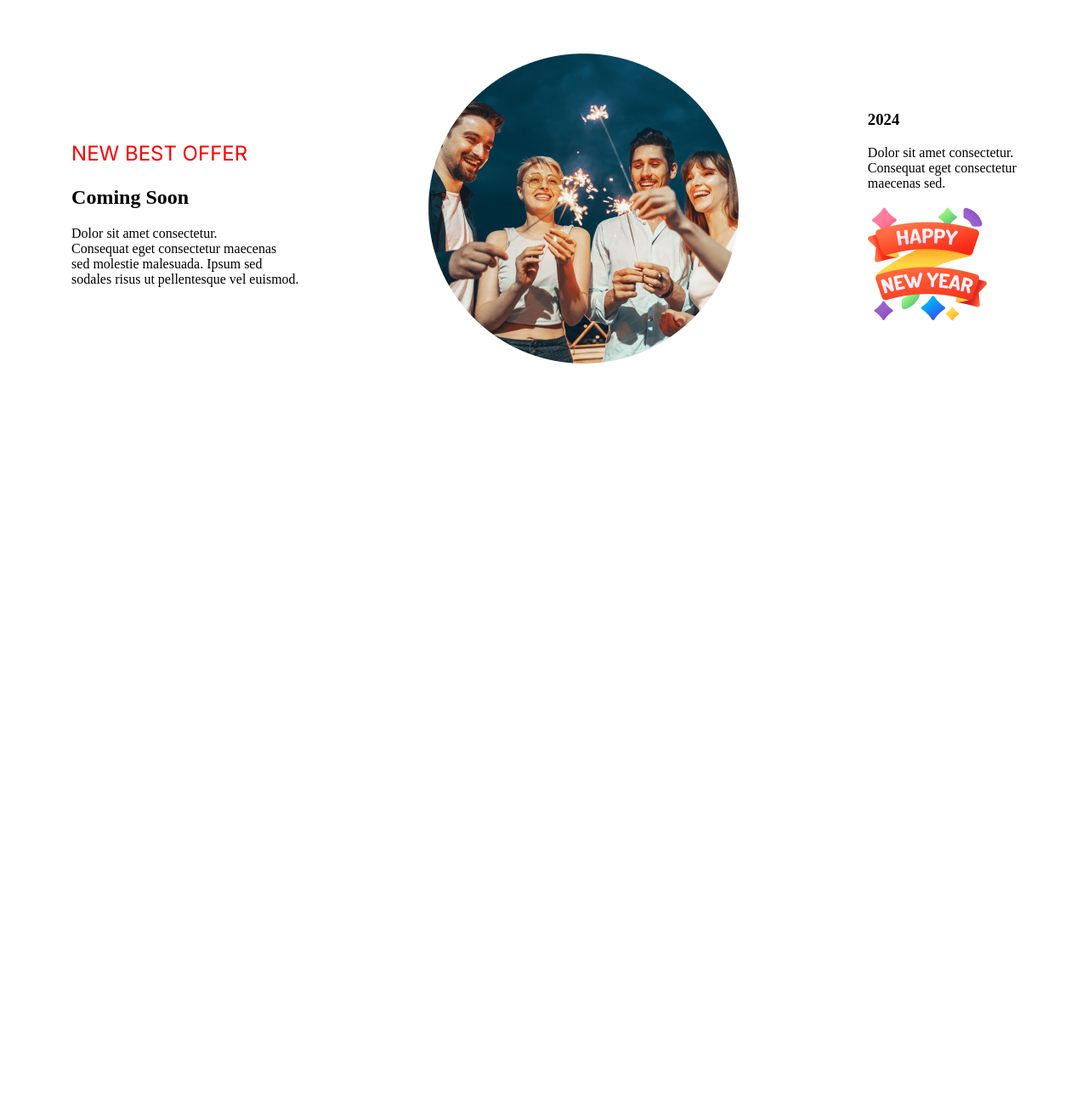
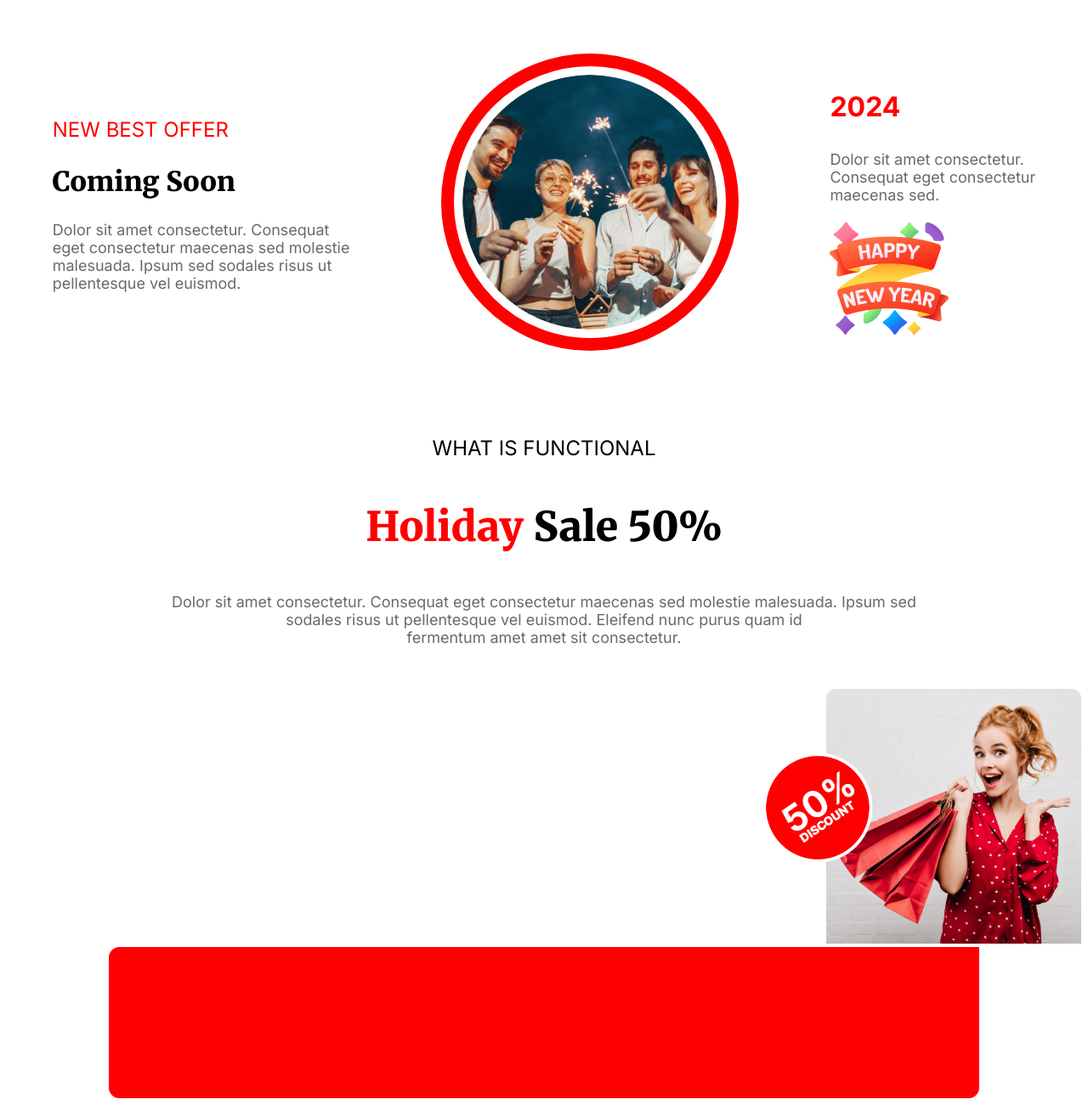
Before and after one commit to codeesh/_New_Year_New_Mission, a plain HTML site: page index.html in a window 1280 px wide. Shown: the part 2400-3701 px from the top of the page at 85% size. Before the commit the page ends 2840 px from the top, so only its background shows below. Drawn offline with Linux system fonts and the light colour scheme.

Commit message:
discount section partially done

```diff
--- a/index.html
+++ b/index.html
@@ -38,6 +38,7 @@
                 <img src="images/New Year Photo.png" alt="">
             </div>
         </section>
+
         <section class="body-banner">
             <div class="banner">
                 <div class="header-text">
@@ -48,6 +49,7 @@
                 </div>
             </div>
         </section>
+
         <section>
             <div class="time-details-section">
                 <h2>
@@ -58,19 +60,41 @@
                 </h2>
             </div>
         </section>
+
         <section class="coming-soon-section">
             <div>
                 <p class="highlight-text-color">NEW BEST OFFER</p>
-                <h1>Coming Soon</h1>
-                <p>Dolor sit amet consectetur. <br> Consequat eget consectetur maecenas <br> sed molestie malesuada. Ipsum sed <br> sodales risus ut pellentesque vel euismod.</p>
+                <h1 class="coming-soon">Coming Soon</h1>
+                <p class="new-best-offer">Dolor sit amet consectetur. Consequat<br>eget consectetur maecenas sed molestie<br>malesuada. Ipsum sed sodales risus ut<br>pellentesque vel euismod.</p>
             </div>
-            <div>
+            <div class="new-best-offer-img">
                 <img src="images/Ellipse 1.png" alt="">
             </div>
             <div>
-                <h3>2024</h3>
-                <p>Dolor sit amet consectetur. <br> Consequat eget consectetur <br> maecenas sed.</p>
+                <h3 class="highlight-text-color">2024</h3>
+                <p class="new-best-offer">Dolor sit amet consectetur.<br>Consequat eget consectetur<br>maecenas sed.</p>
                 <img src="images/Group 96.png" alt="">
+            </div>
+        </section>
+
+        <section class="holiday-sale">
+            <div>
+                <p class="highlight-text-color">WHAT IS FUNCTIONAL</p>
+                <h3 class="coming-soon"><span>Holiday</span> Sale 50%</h3>
+                <p class="new-best-offer">Dolor sit amet consectetur. Consequat eget consectetur maecenas sed
+                    molestie malesuada. Ipsum sed<br>sodales risus ut pellentesque vel euismod. Eleifend nunc purus quam id<br>fermentum amet amet sit consectetur.</p>
+            </div>
+        </section>
+
+        <section class="discount-section">
+            <div class="discount-container">
+                <div>
+                    <img class="discount-img" src="images/Rectangle 1.png" alt="">
+                <img class="discount-card" src="images/Group 44.png" alt="">
+                </div>
+            </div>
+            <div class="red-rectangle-section">
+                <img class="red-rectangle" src="images/Rectangle 2.png" alt="">
             </div>
         </section>
     </main>
--- a/styles.css
+++ b/styles.css
@@ -138,8 +138,76 @@
     font-size: 48px;
     font-weight: 900;
 }
-.coming-soon-section{
+
+.coming-soon-section {
     display: flex;
     justify-content: space-around;
     align-items: center;
 }
+
+.coming-soon-section>div>.coming-soon {
+    font-size: 32px;
+}
+
+.new-best-offer {
+    font-size: 18px;
+    color: #07021199;
+    font-weight: 400;
+    font-family: "Inter", serif;
+}
+
+.coming-soon-section>div>h3 {
+    font-size: 32px;
+}
+
+.new-best-offer-img{
+    border: 15px solid red;
+    width: 320px;
+    height: 320px;
+    border-radius: 50%;
+    display: flex;
+    justify-content: center;
+    align-items: center;
+}
+
+.new-best-offer-img > img{
+    width: 300px;
+    height: 300px;
+    border-radius: 50%;
+}
+
+.holiday-sale > div > .highlight-text-color{
+    color: black;
+}
+.holiday-sale > div > h3 > span{
+    color: #F00;
+}
+.holiday-sale{
+    text-align: center;
+    margin-top: 100px;
+    margin-bottom: 50px;
+}
+.discount-section{
+    position: relative;
+}
+.discount-container{
+    float: right;
+}
+.discount-img{
+    width: 300px;
+    height: 300px;
+}
+.discount-card{
+    width: 180px;
+    border-radius: 50%;
+    position: absolute;
+    right: 220px;
+    top: 50px;
+}
+.red-rectangle-section{
+    text-align: center;
+    position: relative;
+}
+.red-rectangle-section > img{
+    width: 80vw;
+}
```
